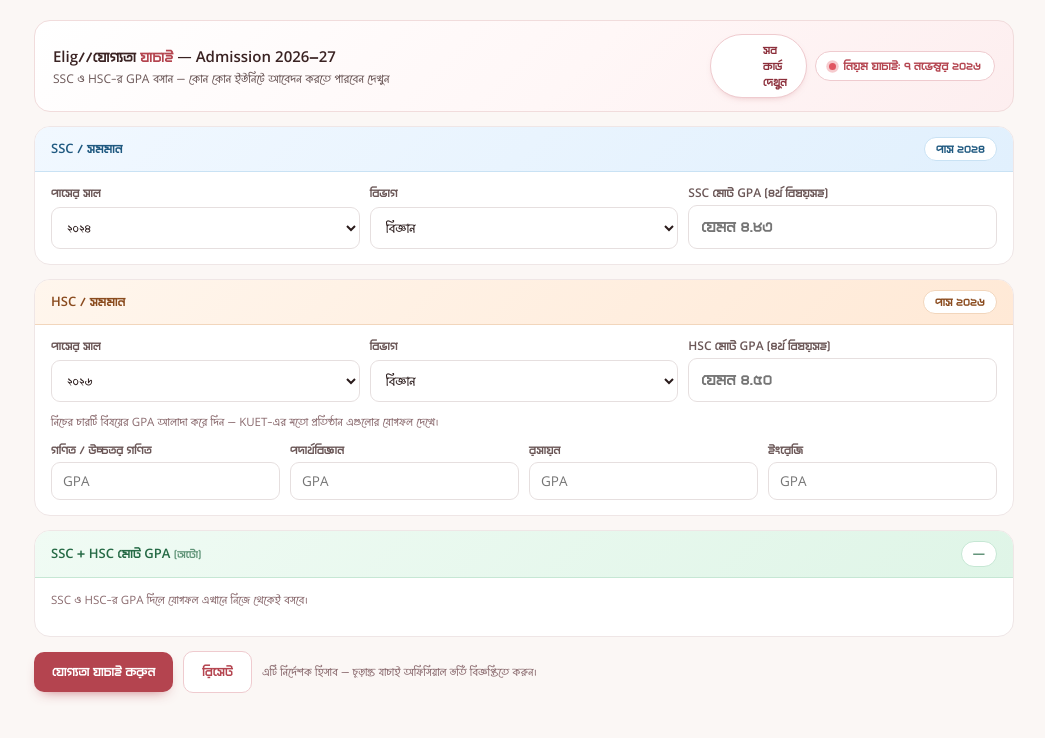
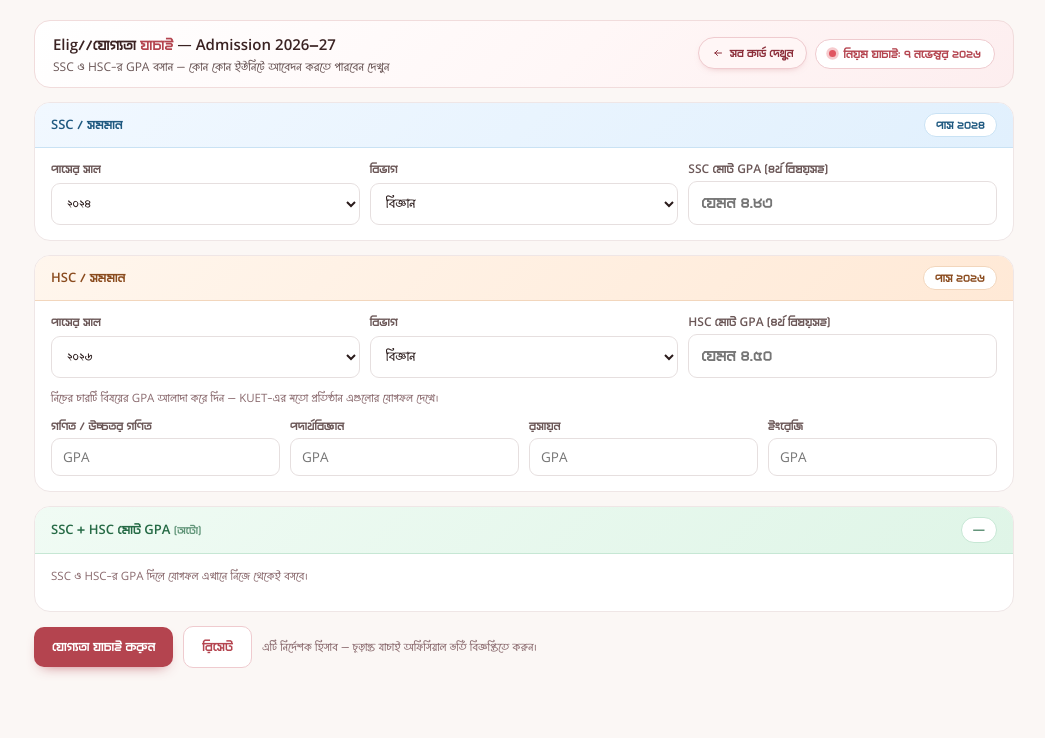
Before and after one commit to rafiulnoob-404/admission_circular, a plain HTML site: page eligibility.html in a window 1280 px wide. In both pictures the pointer is over the link 874 px from the left and 66 px from the top of the page. Shown: the whole page, without its empty margins (116-1161 px from the left). Drawn offline with Linux system fonts and the light colour scheme.

Commit message:
Fix double-brace CSS rules for eligibility header link
.headlink:hover and .headlink svg used {{ }} so the browser dropped both
rules; the back-link hover state and its icon sizing now work.

Co-authored-by: arena-agent <297053741+arena-agent@users.noreply.github.com>

```diff
--- a/eligibility.html
+++ b/eligibility.html
@@ -27,8 +27,8 @@ body{background:var(--bg);color:var(--ink);font-family:'AI',sans-serif;padding:2
 .headlink{display:inline-flex;align-items:center;gap:6px;font-family:'KS',sans-serif;font-size:11.5px;
   text-decoration:none;color:#8C2F3B;border:1px solid #EFCBCF;background:#fff;border-radius:999px;
   padding:7px 13px;box-shadow:0 3px 8px -6px rgba(180,68,79,.6);transition:transform .14s,background .14s}
-.headlink:hover{{background:#FFF6F6;transform:translateY(-1px)}}
-.headlink svg{{width:12px;height:12px;fill:none;stroke:currentColor;stroke-width:2;stroke-linecap:round;stroke-linejoin:round}}
+.headlink:hover{background:#FFF6F6;transform:translateY(-1px)}
+.headlink svg{width:12px;height:12px;fill:none;stroke:currentColor;stroke-width:2;stroke-linecap:round;stroke-linejoin:round}
 .upd{font-family:'KS',sans-serif;font-size:12px;color:var(--red);background:#fff;border:1px solid #EFCBCF;
   border-radius:999px;padding:6px 13px;display:inline-flex;align-items:center;gap:7px}
 .upd .dot{width:7px;height:7px;border-radius:50%;background:#E05661;animation:pulse 1.9s infinite}
```
